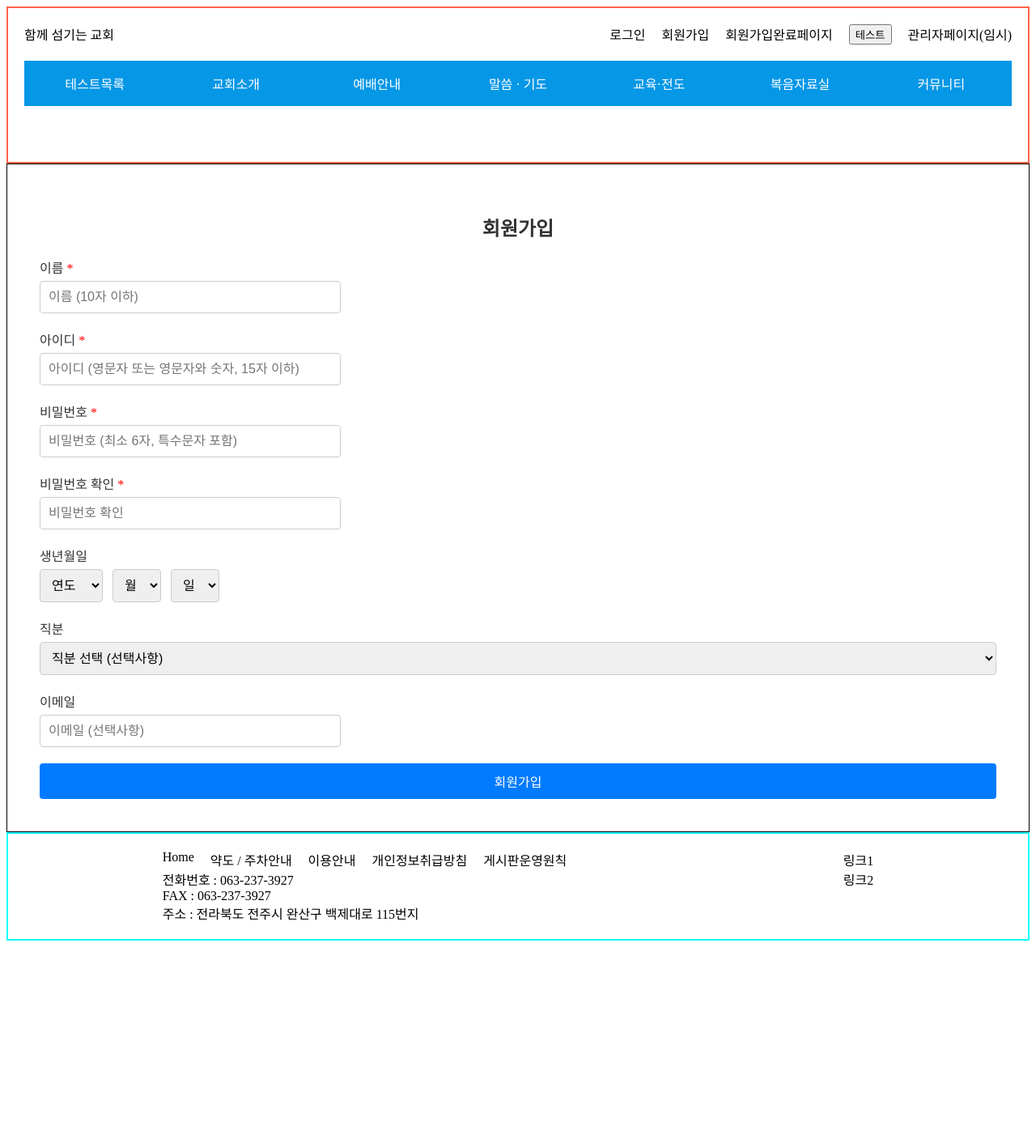
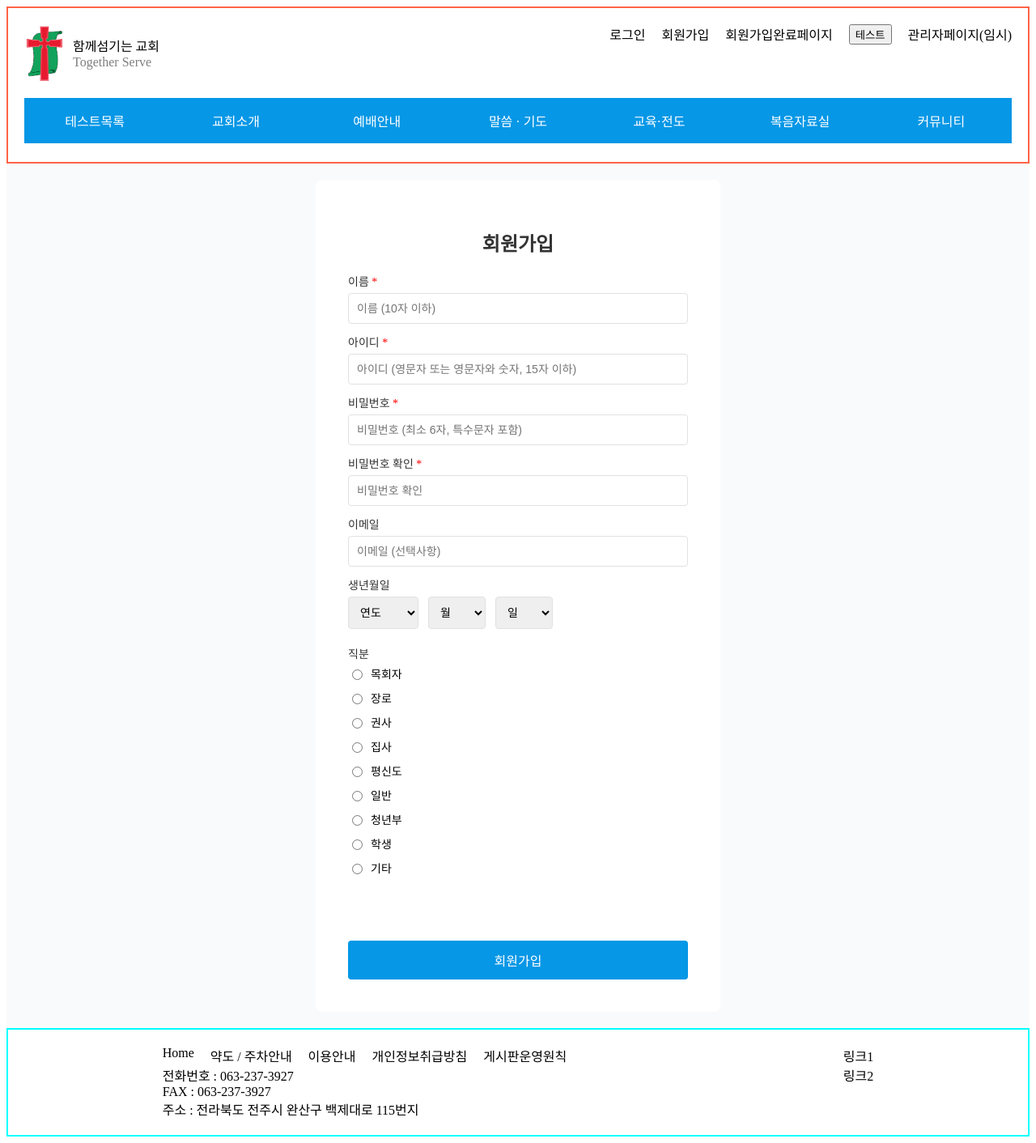
Before and after one commit to Hyunjun-11/church-Fe, a React (Vite) app: page /signup in a window 1280 px wide. Shown: the whole page at 81% size. Before the commit the page ends 1170 px from the top, so only its background shows below. Built offline with nearby package versions, Linux system fonts and the light colour scheme.

Commit message:
chore : signup page edit

```diff
--- a/src/Pages/admin/AdminBanner.jsx
+++ b/src/Pages/admin/AdminBanner.jsx
@@ -84,7 +84,6 @@ const AdminBanner = () => {
           style={{ display: "none" }}
           onChange={handleFileChange}
         />
-        <Button title={"삭제"} />
       </div>
     </div>
   );
--- a/src/Pages/user/login/Signup.jsx
+++ b/src/Pages/user/login/Signup.jsx
@@ -1,58 +1,74 @@
-// SignUp.jsx
 import React, { useState } from "react";
 import styled from "styled-components";
 import axios from "axios";
 import { containsSpecialChar, isValidEmail } from "../../../components/common/Validation";
-import { Navigate, useNavigate } from "react-router-dom";
+import { useNavigate } from "react-router-dom";
 
 const FormContainer = styled.div`
   display: flex;
   justify-content: center;
   align-items: center;
-  // height: 100vh;
-  // background: #f0f2f5;
+  min-height: 100vh;
+
+  background: #f9fafb;
+  padding:20px 0px;
 `;
 
 const Form = styled.form`
   background: white;
   padding: 40px;
-  border: solid 1px;
-  // border-radius: 8px;
-  // box-shadow: 0 0 10px rgba(0, 0, 0, 0.1);
+  border-radius: 8px;
+  // box-shadow: 0 4px 12px rgba(0, 0, 0, 0.1);
   display: flex;
   flex-direction: column;
-  width: 100%;
+  width: 420px;
 `;
 
 const Input = styled.input`
-  margin-bottom: 20px;
+  margin-bottom: 12px;
   padding: 10px;
-  border: 1px solid #ccc;
+  border: 1px solid #e1e1e1;
   border-radius: 4px;
-  font-size: 16px;
-  width: 350px;
+  font-size: 14px;
+  width: 100%;
+  box-sizing: border-box;
 `;
 
-const Select = styled.select`
-  margin-bottom: 20px;
-  padding: 10px;
-  border: 1px solid #ccc;
-  border-radius: 4px;
-  font-size: 16px;
+const RadioContainer = styled.div`
+  display: flex;
+  flex-direction: column;
+`;
+
+const RadioLabel = styled.label`
+  display: flex;
+  align-items: center;
+  margin-bottom: 10px;
+  font-size: 14px;
+
+  input {
+    margin-right: 10px;
+  }
+`;
+
+const HiddenInputContainer = styled.div`
+  visibility: ${(props) => (props.visible ? "visible" : "hidden")};
+  height: ${(props) => (props.visible ? "auto" : "1")};
+  overflow: hidden;
 `;
 
 const Button = styled.button`
-  background: #007bff;
+  background: #0697e6;
   color: white;
   border: none;
-  padding: 10px;
+  padding: 12px;
   border-radius: 4px;
   font-size: 16px;
   cursor: pointer;
   transition: background 0.3s;
+  margin-top: 20px;
 
   &:hover {
-    background: #0056b3;
+    background: #02b354;
   }
 `;
 
@@ -65,6 +81,7 @@ const Title = styled.h2`
 const Label = styled.label`
   margin-bottom: 5px;
   color: #333;
+  font-size: 14px;
 
   &.required::after {
     content: " *";
@@ -91,6 +108,14 @@ const BirthdateContainer = styled.div`
   gap: 12px;
 `;
 
+const Select = styled.select`
+  margin-bottom: 20px;
+  padding: 10px;
+  border: 1px solid #e1e1e1;
+  border-radius: 4px;
+  font-size: 14px;
+`;
+
 const isValidUsername = (memberId) => {
   const re = /^[A-Za-z0-9]+$/;
   return re.test(String(memberId));
@@ -109,6 +134,7 @@ const SignUp = () => {
   const [email, setEmail] = useState("");
   const [error, setError] = useState("");
   const [success, setSuccess] = useState("");
+  const [otherPosition, setOtherPosition] = useState("");
 
   const handleSubmit = async (e) => {
     e.preventDefault();
@@ -144,6 +170,7 @@ const SignUp = () => {
     }
 
     const birth = `${year}-${month}-${day}`;
+    const finalPosition = position === "기타" ? otherPosition : position;
 
     try {
       const response = await axios.post(`${import.meta.env.REACT_APP_API_URL}/member/signUp`, {
@@ -151,7 +178,7 @@ const SignUp = () => {
         memberId,
         password,
         birth,
-        position,
+        position: finalPosition,
         email,
       });
       if (response.status === 200) {
@@ -162,7 +189,8 @@ const SignUp = () => {
     }
   };
 
-  const years = Array.from({ length: 100 }, (_, i) => 1925 + i);
+  const currentYear = new Date().getFullYear();
+const years = Array.from({ length: 100 }, (_, i) => currentYear - i);
 const months = Array.from({ length: 12 }, (_, i) => i + 1);
 const days = Array.from({ length: 31 }, (_, i) => i + 1);
 
@@ -191,6 +219,8 @@ const SignUp = () => {
           required
         />
 
+
+
         <Label className="required">비밀번호</Label>
         <Input
           type="password"
@@ -208,6 +238,13 @@ const SignUp = () => {
           onChange={(e) => setConfirmPassword(e.target.value)}
           required
         />
+         <Label>이메일</Label>
+        <Input
+          type="email"
+          placeholder="이메일 (선택사항)"
+          value={email}
+          onChange={(e) => setEmail(e.target.value)}
+        />
 
         <Label>생년월일</Label>
       <BirthdateContainer>
@@ -215,7 +252,7 @@ const SignUp = () => {
       <option value="">연도</option>
       {years.map((year) => (
         <option key={year} value={year}>
-                {year}
+          {year}년
         </option>
       ))}
     </Select>
@@ -223,7 +260,7 @@ const SignUp = () => {
       <option value="">월</option>
       {months.map((month) => (
         <option key={month} value={month}>
-                {month}
+          {month}월
         </option>
       ))}
     </Select>
@@ -231,27 +268,105 @@ const SignUp = () => {
       <option value="">일</option>
       {days.map((day) => (
         <option key={day} value={day}>
-                {day}
+          {day}일
         </option>
       ))}
     </Select>
   </BirthdateContainer>
 
         <Label>직분</Label>
-        <Select value={position} onChange={(e) => setRole(e.target.value)}>
-          <option value="">직분 선택 (선택사항)</option>
-          <option value="목회자">목회자</option>
-          <option value="장로">장로</option>
-          <option value="권사">권사</option>
-          <option value="집사">집사</option>
-          <option value="평신도">평신도</option>
-          <option value="일반">일반</option>
-          <option value="청년부">청년부</option>
-          <option value="학생">학생</option>
-        </Select>
+        <RadioContainer>
+          <RadioLabel>
+            <input
+              type="radio"
+              value="목회자"
+              checked={position === "목회자"}
+              onChange={(e) => setRole(e.target.value)}
+            />
+            목회자
+          </RadioLabel>
+          <RadioLabel>
+            <input
+              type="radio"
+              value="장로"
+              checked={position === "장로"}
+              onChange={(e) => setRole(e.target.value)}
+            />
+            장로
+          </RadioLabel>
+          <RadioLabel>
+            <input
+              type="radio"
+              value="권사"
+              checked={position === "권사"}
+              onChange={(e) => setRole(e.target.value)}
+            />
+            권사
+          </RadioLabel>
+          <RadioLabel>
+            <input
+              type="radio"
+              value="집사"
+              checked={position === "집사"}
+              onChange={(e) => setRole(e.target.value)}
+            />
+            집사
+          </RadioLabel>
+          <RadioLabel>
+            <input
+              type="radio"
+              value="평신도"
+              checked={position === "평신도"}
+              onChange={(e) => setRole(e.target.value)}
+            />
+            평신도
+          </RadioLabel>
+          <RadioLabel>
+            <input
+              type="radio"
+              value="일반"
+              checked={position === "일반"}
+              onChange={(e) => setRole(e.target.value)}
+            />
+            일반
+          </RadioLabel>
+          <RadioLabel>
+            <input
+              type="radio"
+              value="청년부"
+              checked={position === "청년부"}
+              onChange={(e) => setRole(e.target.value)}
+            />
+            청년부
+          </RadioLabel>
+          <RadioLabel>
+            <input
+              type="radio"
+              value="학생"
+              checked={position === "학생"}
+              onChange={(e) => setRole(e.target.value)}
+            />
+            학생
+          </RadioLabel>
+          <RadioLabel>
+            <input
+              type="radio"
+              value="기타"
+              checked={position === "기타"}
+              onChange={(e) => setRole(e.target.value)}
+            />
+            기타
+          </RadioLabel>
+        </RadioContainer>
+        <HiddenInputContainer visible={position === "기타"}>
+          <Input
+            type="text"
+            placeholder="직분을 입력하세요"
+            value={otherPosition}
+            onChange={(e) => setOtherPosition(e.target.value)}
+          />
+        </HiddenInputContainer>
 
-        <Label>이메일</Label>
-        <Input type="email" placeholder="이메일 (선택사항)" value={email} onChange={(e) => setEmail(e.target.value)} />
 
         <Button type="submit">회원가입</Button>
       </Form>
--- a/src/components/header/Header.css
+++ b/src/components/header/Header.css
@@ -24,3 +24,8 @@
   cursor: pointer;
   text-decoration: underline;
 }
+/* Header.css */
+.Header_ .Home img {
+  width: 50px; /* 원하는 너비로 조정 */
+  height: auto; /* 높이는 자동으로 조정 */
+}
--- a/src/components/header/Header.jsx
+++ b/src/components/header/Header.jsx
@@ -1,60 +1,85 @@
+import React from "react";
 import { useNavigate } from "react-router-dom";
-import "./Header.css";
+import styled from "styled-components";
 import NavigatorBar from "./NavigatorBar";
 import { Apitest } from "../bodyTemp/testBar/ServerApiTest";
+import logo from "../../assets/PCK_Logo.png";
 
 const Header = () => {
   const nav = useNavigate();
   const onClick = (path) => {
     nav(path);
   };
+
   return (
-    <div className="Header">
-      <div className="Header_">
-        <div
-          className="Home"
-          onClick={() => {
-            onClick("/");
-          }}
-        >
-          함께 섬기는 교회
-        </div>
-        <div className="HeaderMenu">
-          <div
-            onClick={() => {
-              onClick("/login");
-            }}
-          >
-            로그인
-          </div>
-
-          <div
-            onClick={() => {
-              onClick("/signup");
-            }}
-          >
-            회원가입
-          </div>
-          <div
-            onClick={() => {
-              onClick("/signup-success");
-            }}
-          >
-            회원가입완료페이지
-          </div>
+    <HeaderContainer>
+      <HeaderInner>
+        <Home onClick={() => onClick("/")}>
+          <Logo src={logo} alt="PCK Logo" />
+          <TextContainer>
+            <div>함께섬기는 교회</div>
+            <EnglishText>Together Serve</EnglishText>
+          </TextContainer>
+        </Home>
+        <HeaderMenu>
+          <MenuItem onClick={() => onClick("/login")}>로그인</MenuItem>
+          <MenuItem onClick={() => onClick("/signup")}>회원가입</MenuItem>
+          <MenuItem onClick={() => onClick("/signup-success")}>회원가입완료페이지</MenuItem>
           <Apitest />
-          <div
-            onClick={() => {
-              onClick("/admin");
-            }}
-          >
-            관리자페이지(임시)
-          </div>
-        </div>
-      </div>
+          <MenuItem onClick={() => onClick("/admin")}>관리자페이지(임시)</MenuItem>
+        </HeaderMenu>
+      </HeaderInner>
       <NavigatorBar />
-    </div>
+    </HeaderContainer>
   );
 };
 
 export default Header;
+
+// Styled Components
+const HeaderContainer = styled.div`
+  display: flex;
+  flex-direction: column;
+  gap: 20px;
+  border: solid 2px tomato;
+  padding: 20px;
+  height: 150px;
+`;
+
+const HeaderInner = styled.div`
+  display: flex;
+  justify-content: space-between;
+`;
+
+const Home = styled.div`
+  cursor: pointer;
+  display: flex;
+  align-items: center;
+  gap: 10px;
+`;
+
+const Logo = styled.img`
+  width: 50px; /* 원하는 너비로 조정 */
+  height: auto; /* 높이는 자동으로 조정 */
+`;
+
+const TextContainer = styled.div`
+  display: flex;
+  flex-direction: column;
+`;
+
+const EnglishText = styled.div`
+  opacity: 0.5; /* 불투명도 조정 */
+`;
+
+const HeaderMenu = styled.div`
+  display: flex;
+  gap: 20px;
+`;
+
+const MenuItem = styled.div`
+  cursor: pointer;
+  &:hover {
+    text-decoration: underline;
+  }
+`;
```
Also changed, not shown: src/assets/PCK_Logo.png (added). Lines whose indentation alone changed are shown as unchanged.
